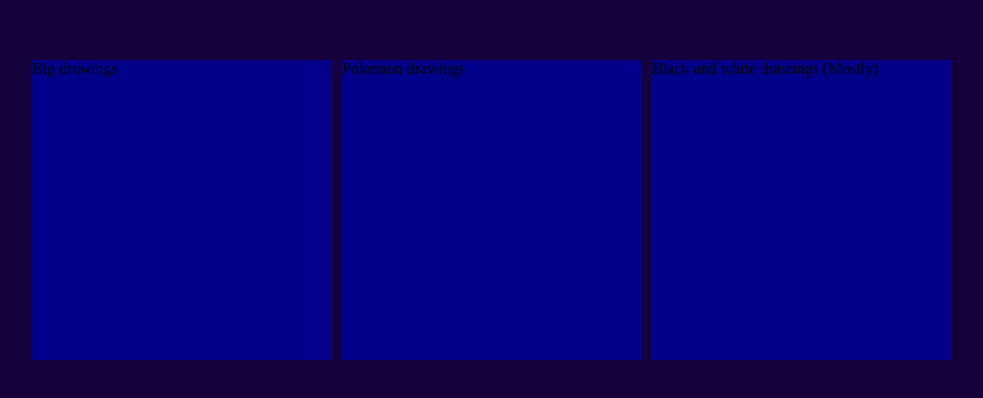
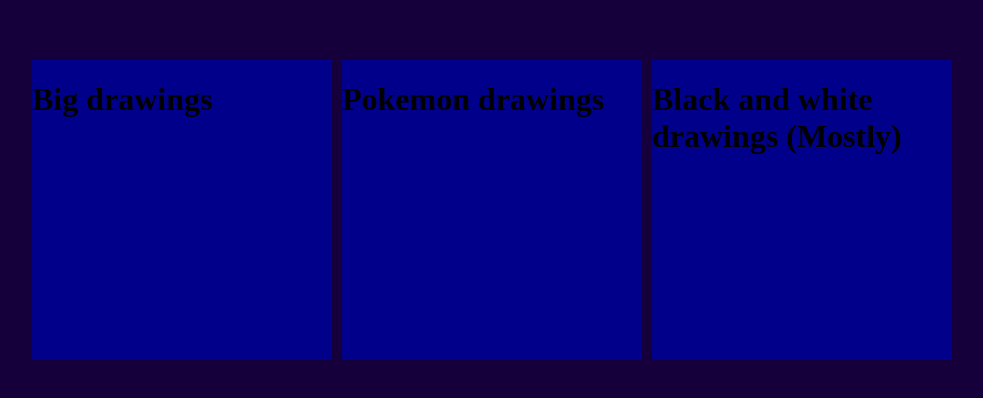
Before and after one commit to KarolisSleep/art-portfolio-2, a plain HTML site: page index.html in a window 1280 px wide. Shown: the part 190-588 px from the top of the page, without its empty margins (148-1131 px from the left). Drawn offline with Linux system fonts and the light colour scheme.

Commit message:
added h1, and overflow

```diff
--- a/CSS/style.css
+++ b/CSS/style.css
@@ -24,7 +24,12 @@ body {
     margin: 5px;
 
     display: flex;
+    justify-content: start;
+
+    overflow: auto;
 }
+
+.h1 { grid-area: 1 / 1 / 2 / 6;}
 
 .box {
     background: darkcyan;
@@ -39,3 +44,7 @@ img {
     width: 100%;
     height: auto;
 }
+
+h1 {
+    /* margin: 0 auto; */
+}
--- a/index.html
+++ b/index.html
@@ -11,17 +11,17 @@
 <body>
     <div class="container center">
         <div class="section center">
-            Big drawings
+            <h1>Big drawings</h1>
             <div class="box">Box 1</div>
             <div class="box">Box 2</div>
         </div>
         <div class="section center">
-            Pokemon drawings
+            <h1>Pokemon drawings</h1>
             <div class="box">Box 3</div>
             <div class="box">Box 4</div>
         </div>
         <div class="section center">
-            Black and white drawings (Mostly)
+            <h1>Black and white drawings (Mostly)</h1>
             <div class="box"><img src="./IMG/Dark Art/A call for help.jpg" alt="A call for help"></div>
             <div class="box"><img src="./IMG/Dark Art/Manic whale.jpg" alt="Manic whale"></div>
             <div class="box"><img src="./IMG/Dark Art/Kingler.jpg" alt="Kingler"></div>
```
